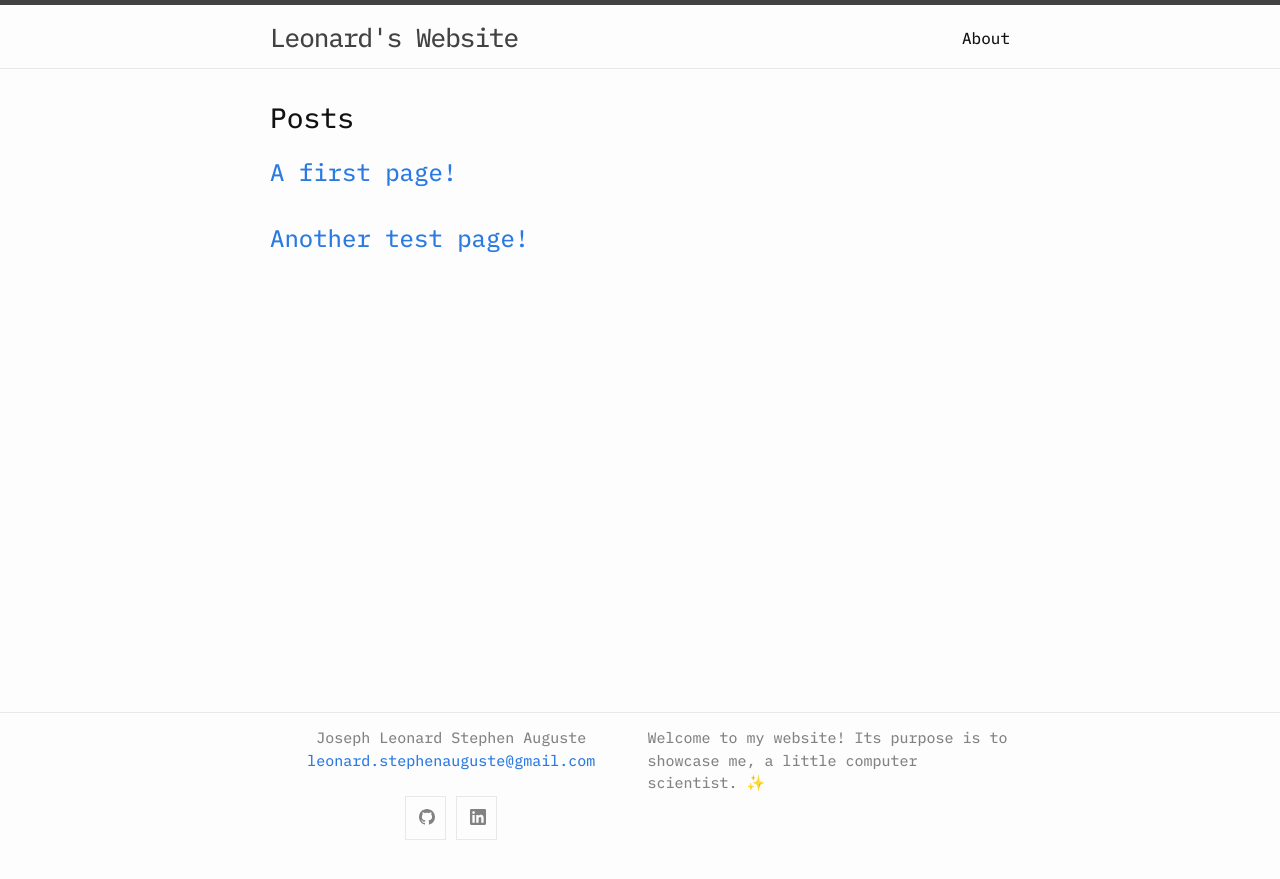
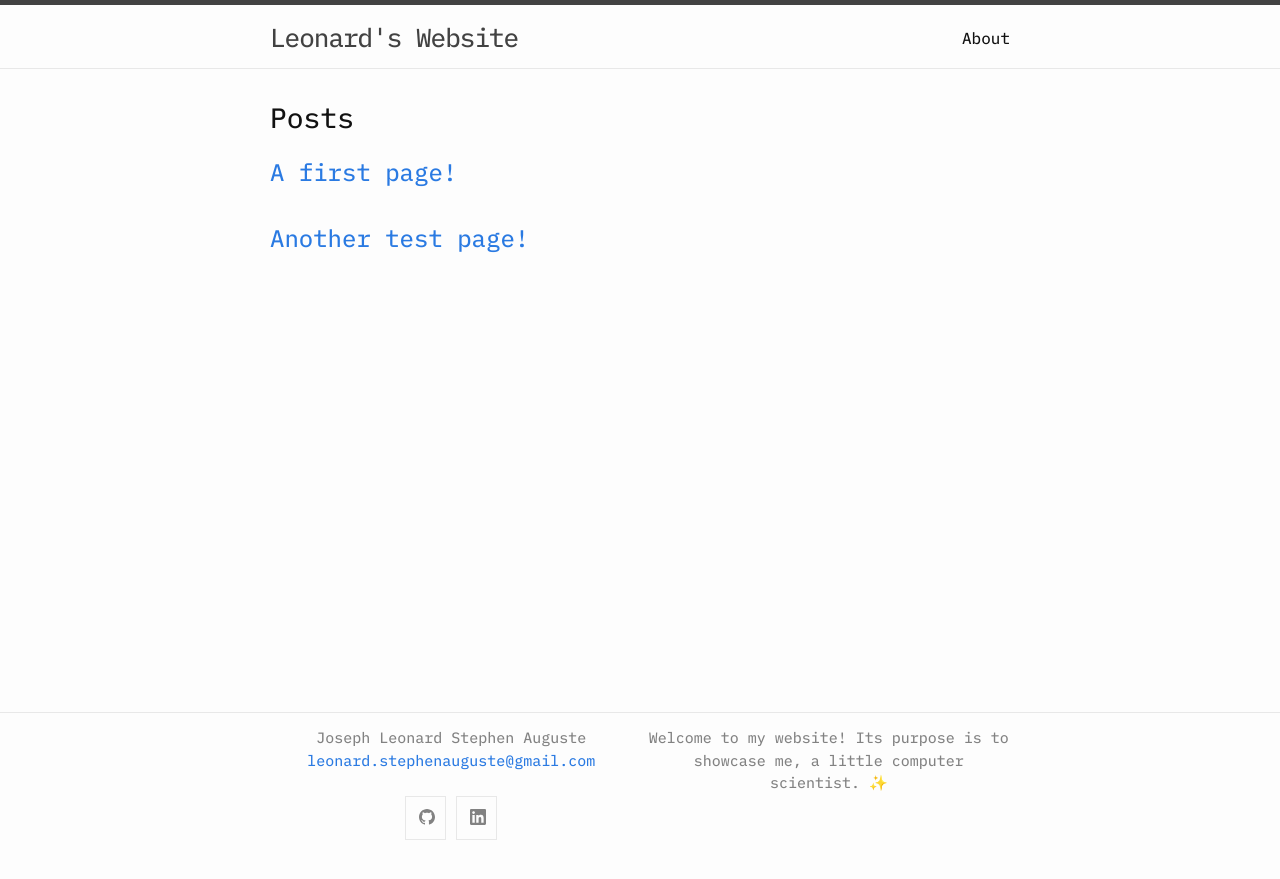
Before and after one commit to leonardSA/leonardsa.github.io, a Jekyll site: the page built from index.md, in a window 1280 px wide. Shown: the top 879 px of the page. Built offline with Jekyll 4.4.1, drawn with Linux system fonts in a browser that asks for light colours; emoji names are drawn with the system emoji font; some web fonts are replaced.

Commit message:
_layout.scss,footer.html: add center-text div for footer text

```diff
--- a/_includes/footer.html
+++ b/_includes/footer.html
@@ -24,7 +24,7 @@
         </ul>
       </div>
 
-      <div class="footer-col one-half">
+      <div class="footer-col one-half center-text">
         <p>{{- site.description | escape -}}</p>
       </div>
 
--- a/_sass/minima/_layout.scss
+++ b/_sass/minima/_layout.scss
@@ -302,3 +302,14 @@
     width:         calc(50% - (#{$spacing-unit} / 2));
   }
 }
+
+
+/* USER CODE */
+
+.justify-text {
+    text-align: justify;
+}
+
+.center-text {
+    text-align: center;
+}
```
